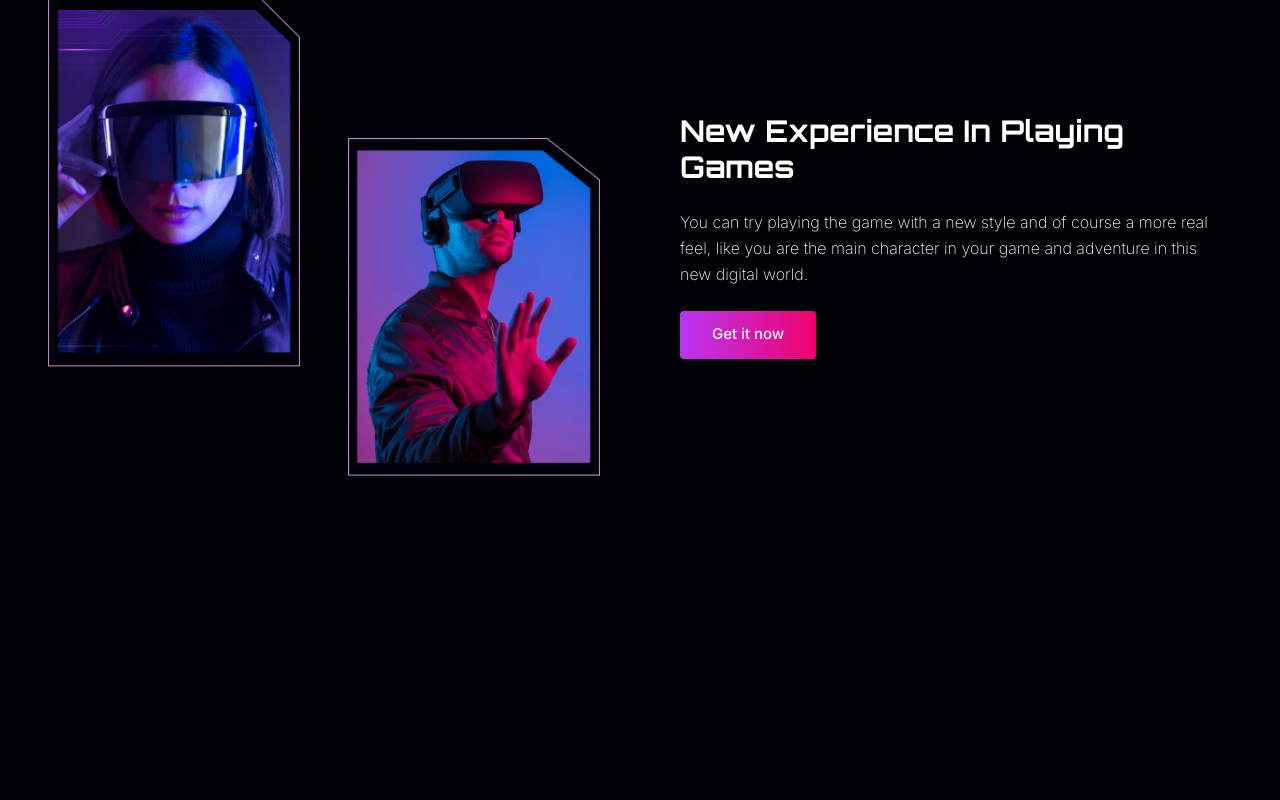
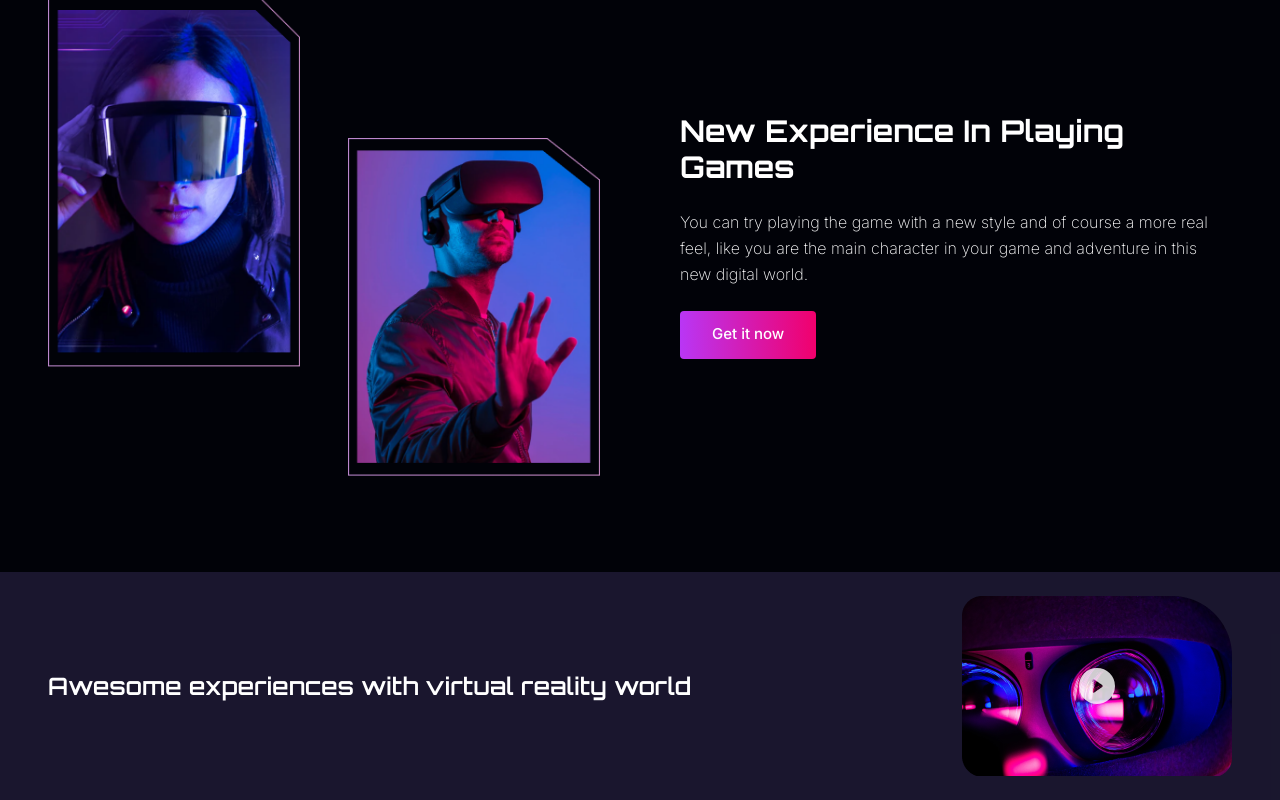
Before and after one commit to simicodes/Virtual-Reality-landingPage, a React (Create React App) app: page / in a window 1280 px wide. Shown: the part 891-1691 px from the top of the page. Before the commit the page ends 1463 px from the top, so only its background shows below. Built offline with nearby package versions, Linux system fonts and the light colour scheme; the HTML template or start-up script is replaced by a standard one.

Commit message:
Video component updated

```diff
--- a/package.json
+++ b/package.json
@@ -40,6 +40,7 @@
     "autoprefixer": "^10.4.7",
     "postcss": "^8.4.14",
     "react-icons": "^4.4.0",
+    "react-modal-video": "^1.2.9",
     "sass": "^1.53.0",
     "swiper": "^8.3.0",
     "tailwindcss": "^3.1.5"
--- a/src/App.js
+++ b/src/App.js
@@ -5,6 +5,7 @@
 import Header from "./components/Header";
 import NavMobile from "./components/NavMobile";
 import Experience from "./components/Experience";
+import Video from "./components/Video";
 
 const App = () => {
   const [navMobile, setNavMobile] = useState(false);
@@ -21,6 +22,7 @@
         <NavMobile setNavMobile={setNavMobile} />
       </div>
       <Experience />
+      <Video />
     </div>
   );
 };
--- a/src/components/Header.js
+++ b/src/components/Header.js
@@ -19,7 +19,7 @@
           </a>
           {/* nav */}
           <Nav />
-          {/* nav mobile btn "react-modal-video": "^1.2.9",*/}
+          {/* nav mobile btn */}
           <HiMenu
             onClick={() => setNavMobile(true)}
             className="lg:hidden text-white cursor-pointer text-3xl"
--- a/src/components/Video.js
+++ b/src/components/Video.js
@@ -1,7 +1,47 @@
-import React from 'react';
+import React, { useState } from "react";
+
+// import modal video
+import ModalVideo from "react-modal-video";
+import "../modalVideo.scss";
+
+// import icons
+import { BsPlayCircleFill } from "react-icons/bs";
 
 const Video = () => {
-  return <div>Video</div>;
+  const [isOpen, setIsOpen] = useState(false);
+  return (
+    <div className="bg-[#534686]/30 py-6">
+      <div className="container mx-auto">
+        <div className="flex flex-col justify-center items-center text-center lg:flex-row lg:justify-between">
+          <h3
+            className="text-2xl font-semibold mb-8 lg:mb-0"
+            data-aos="fade-right"
+            data-aos-offset="350"
+          >
+            Awesome experiences with virtual reality world
+          </h3>
+          {/* modal video */}
+          <ModalVideo
+            channel="youtube"
+            autoplay
+            isOpen={isOpen}
+            videoId="NOk_M1Ib5F0"
+            onClose={() => setIsOpen(false)}
+          />
+          {/* video */}
+          <div
+            className="bg-videoBg bg-no-repeat bg-cover w-[270px] h-[180px] flex items-center justify-center"
+            data-aos="fade-left"
+            data-aos-offset="350"
+          >
+            <div onClick={() => setIsOpen(!isOpen)} className="cursor-pointer">
+              <BsPlayCircleFill className="text-4xl text-white/80 hover:text-white hover:scale-110 transition" />
+            </div>
+          </div>
+        </div>
+      </div>
+    </div>
+  );
 };
 
 export default Video;
--- a/src/modalVideo.scss
+++ b/src/modalVideo.scss
@@ -1,2 +1,2 @@
-@import '../node_modules/react-modal-video/scss/modal-video.scss';
+@import "../node_modules/react-modal-video/scss/modal-video.scss";
 // @import 'node_modules/react-modal-video/scss/modal-video.scss';
```
